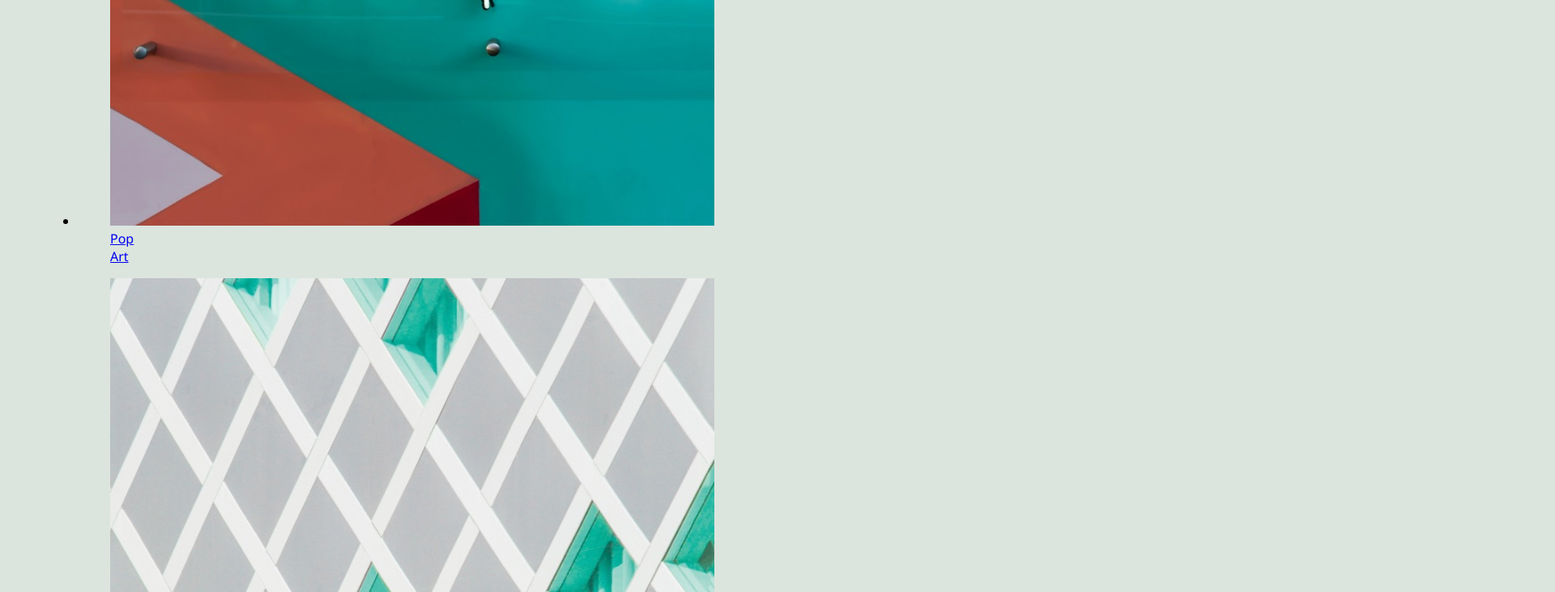
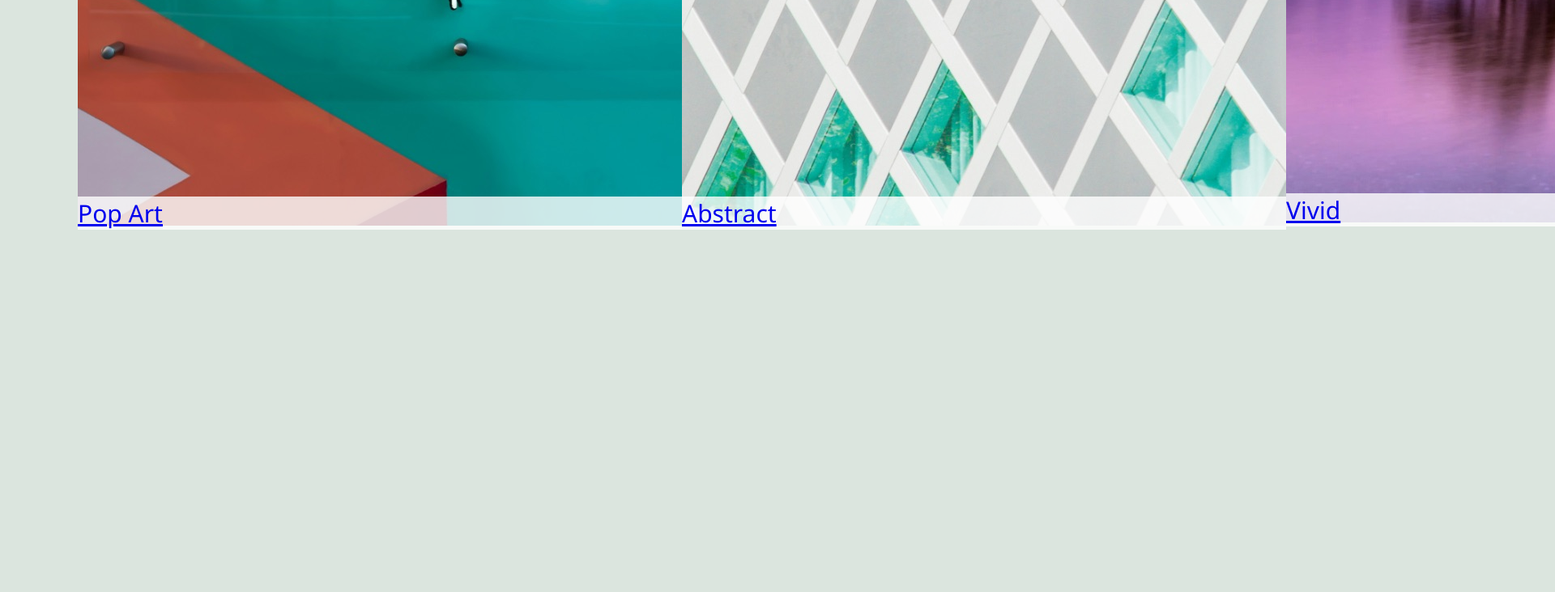
Before and after one commit to anwarmoazam/Course--CSS-Grid-and-Flexbox-for-Responsive-Layouts, a plain HTML site: page 4a.html in a window 1280 px wide. Shown: the part 884-1616 px from the top of the page at 81% size, 1920 px wide, since content can reach past the window. After the commit the page ends 1184 px from the top, so only its background shows below. Drawn offline with Linux system fonts and the light colour scheme.

Commit message:
practice

```diff
--- a/3.css
+++ b/3.css
@@ -2,6 +2,7 @@
 
 /* Basic figure and caption styling */
 /* Turn off margin, set by browser */
+
 figure {
     margin: 0;
     padding: 0;
@@ -38,6 +39,7 @@ img {
         flex-flow: row wrap;
         justify-content: space-evenly;
         gap: 1%;
+        /* align-content: center; */
     }
 
     figure {
--- a/4a_Collections/css/style.css
+++ b/4a_Collections/css/style.css
@@ -44,10 +44,31 @@ section h2 {
     font-size: 2.5rem;
 }
 
+figure{
+    position: relative;
+    margin: 0;
+}
+
 figcaption{
-    display: block;
-    width: 50px;
+    /* display: block; */
+    /* width: 50px; */
+    background-color: rgba(255, 255, 255, 0.8);
+    font-size: 1.875rem;
+    position: absolute;
+    bottom: 0;
+    width: 100%;
+    margin: 0;
+    padding: 0;
 }
+
+ul{
+    display: flex;
+}
+
+li{
+    list-style: none;
+}
+
 
 /* Initial mobile layout: a series of images stacked on top of each other with the figure caption over the image. */
 
```
